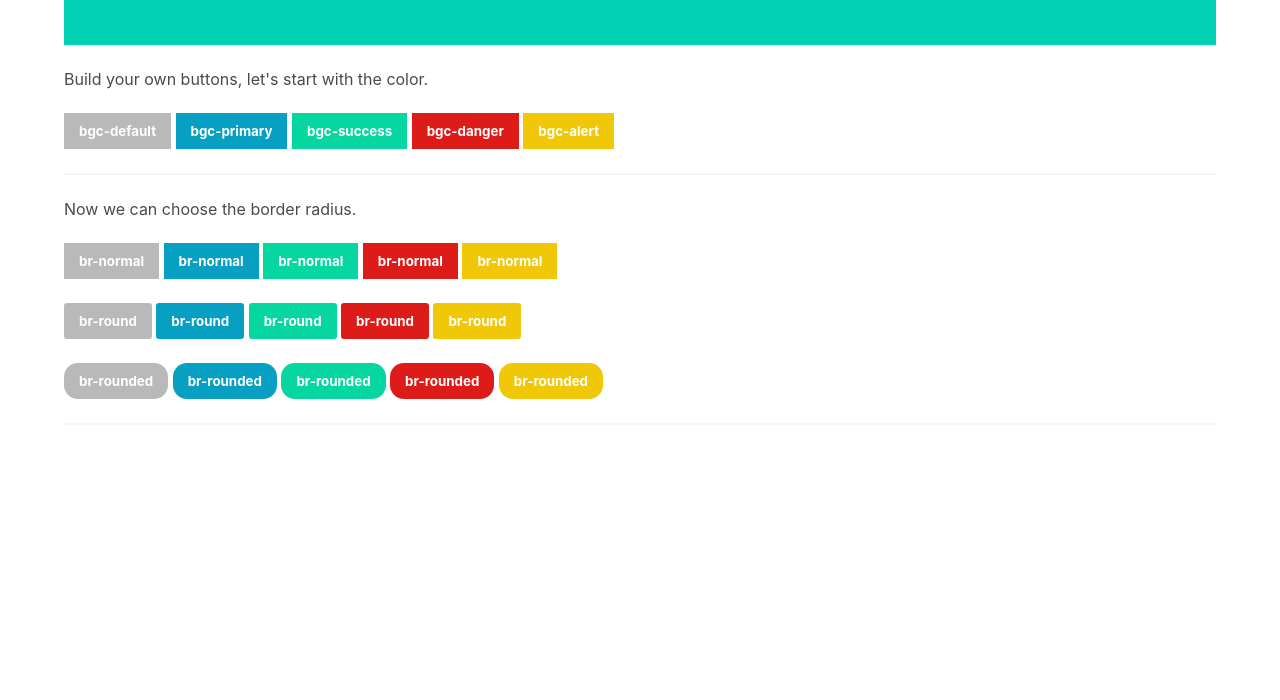
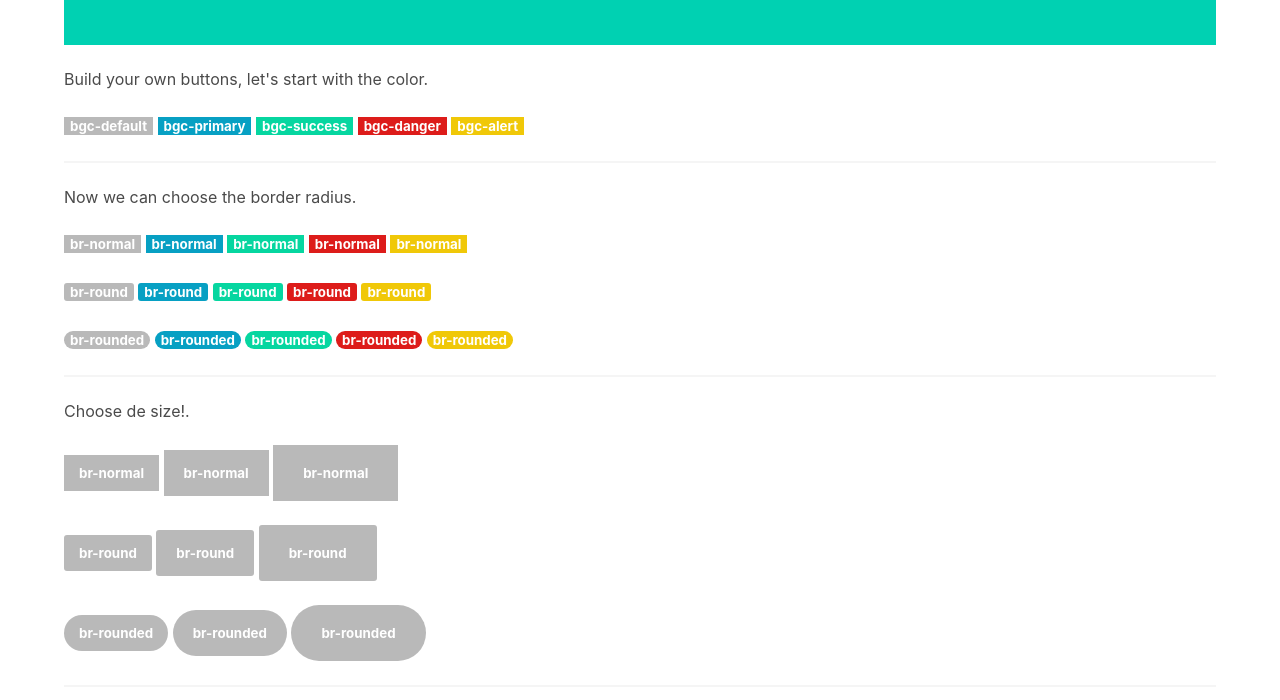
Before and after one commit to YisusJuarez/Minteractions, a website: page docs/index.html in a window 1280 px wide. Shown: the part 168-868 px from the top of the page. Before the commit the page ends 800 px from the top, so only its background shows below. Drawn offline with nearby package versions, Linux system fonts and the light colour scheme.

Commit message:
Button size +

```diff
--- a/docs/index.html
+++ b/docs/index.html
@@ -17,7 +17,8 @@
     <nav class="navbar is-light" role="navigation" aria-label="main navigation">
         <div class="navbar-brand">
             <a class="navbar-item" href="https://bulma.io">
-            <img src="https://bulma.io/images/bulma-logo.png" alt="Bulma: Free, open source, and modern CSS framework based on Flexbox" width="112" height="28">
+                <img src="https://bulma.io/images/bulma-logo.png"
+                    alt="Bulma: Free, open source, and modern CSS framework based on Flexbox" width="112" height="28">
             </a>
 
             <a role="button" class="navbar-burger" aria-label="menu" aria-expanded="false">
@@ -72,8 +73,27 @@
             <button class="mint-btn bgc-danger br-rounded">br-rounded</button>
             <button class="mint-btn bgc-alert br-rounded">br-rounded</button>
         </p>
+        <hr>
+        <h6 class="subtitle is-6">Choose de size!.</h6>
+        <p>
+            <button class="mint-btn bgc-default br-normal sz-small">br-normal</button>
+            <button class="mint-btn bgc-default br-normal sz-medium">br-normal</button>
+            <button class="mint-btn bgc-default br-normal sz-large">br-normal</button>
+        </p>
+        <br>
+        <p>
+            <button class="mint-btn bgc-default br-round sz-small">br-round</button>
+            <button class="mint-btn bgc-default br-round sz-medium">br-round</button>
+            <button class="mint-btn bgc-default br-round sz-large">br-round</button>
 
+        </p>
+        <br>
+        <p>
+            <button class="mint-btn bgc-default br-rounded sz-small">br-rounded</button>
+            <button class="mint-btn bgc-default br-rounded sz-medium">br-rounded</button>
+            <button class="mint-btn bgc-default br-rounded sz-large">br-rounded</button>
 
+        </p>
         <hr>
     </div>
 </body>
--- a/sass/basics/_buttons.scss
+++ b/sass/basics/_buttons.scss
@@ -3,19 +3,18 @@
 $border-types: (
     "normal": 0px,
     "round": 3px,
-    "rounded": 14px,
+    "rounded": 30px,
 );
 
 //Buttons
 .mint-btn {
-    padding: 10px 15px;
     border: 0;
     color: white;
     font-weight: bold;
     cursor: pointer;
 }
 
-// Each de color-list en _colors
+// Each de color-list en _vars
 // Generacion de bgc-color
 @each $name, $color in $colors-list {
     .bgc-#{$name} {
@@ -33,3 +32,11 @@ $border-types: (
         border-radius: $border;
     }
 }
+
+//Each de size-list en _vars
+//Generación de sz-size
+@each $size, $pixels in $size-list{
+    .sz-#{$size}{
+        padding: $pixels;
+    }
+}
--- a/sass/basics/_vars.scss
+++ b/sass/basics/_vars.scss
@@ -12,3 +12,12 @@ $colors-list: (
     "danger":$c-danger,
     "alert":$c-alert
 );
+// Sizes
+$s-small:10px 15px;
+$s-medium:15px 20px;
+$s-large:20px 30px;
+$size-list:(
+    "small":$s-small,
+    "medium":$s-medium,
+    "large": $s-large
+);
```
Also changed, not shown: css/minteractions.css, docs/css/minteractions.css. Lines whose indentation alone changed are shown as unchanged.
